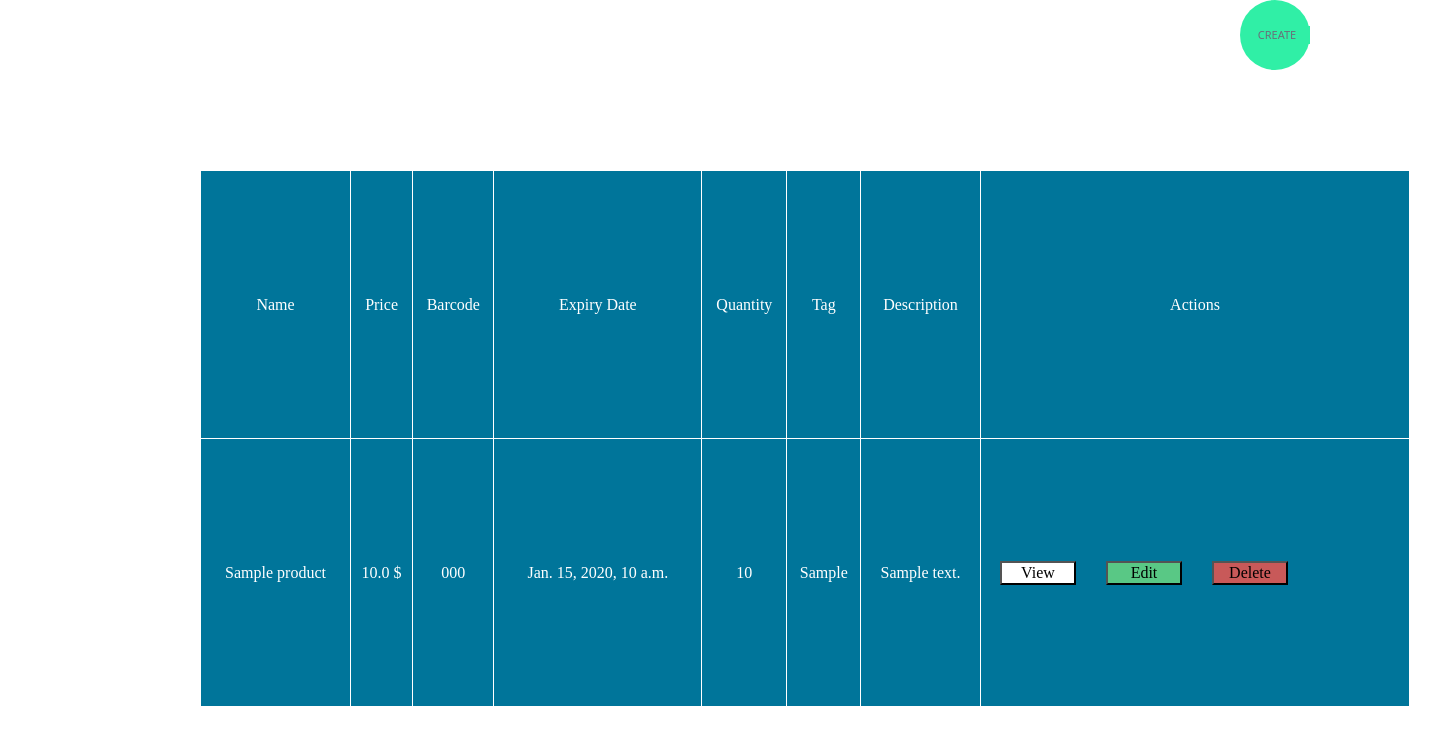
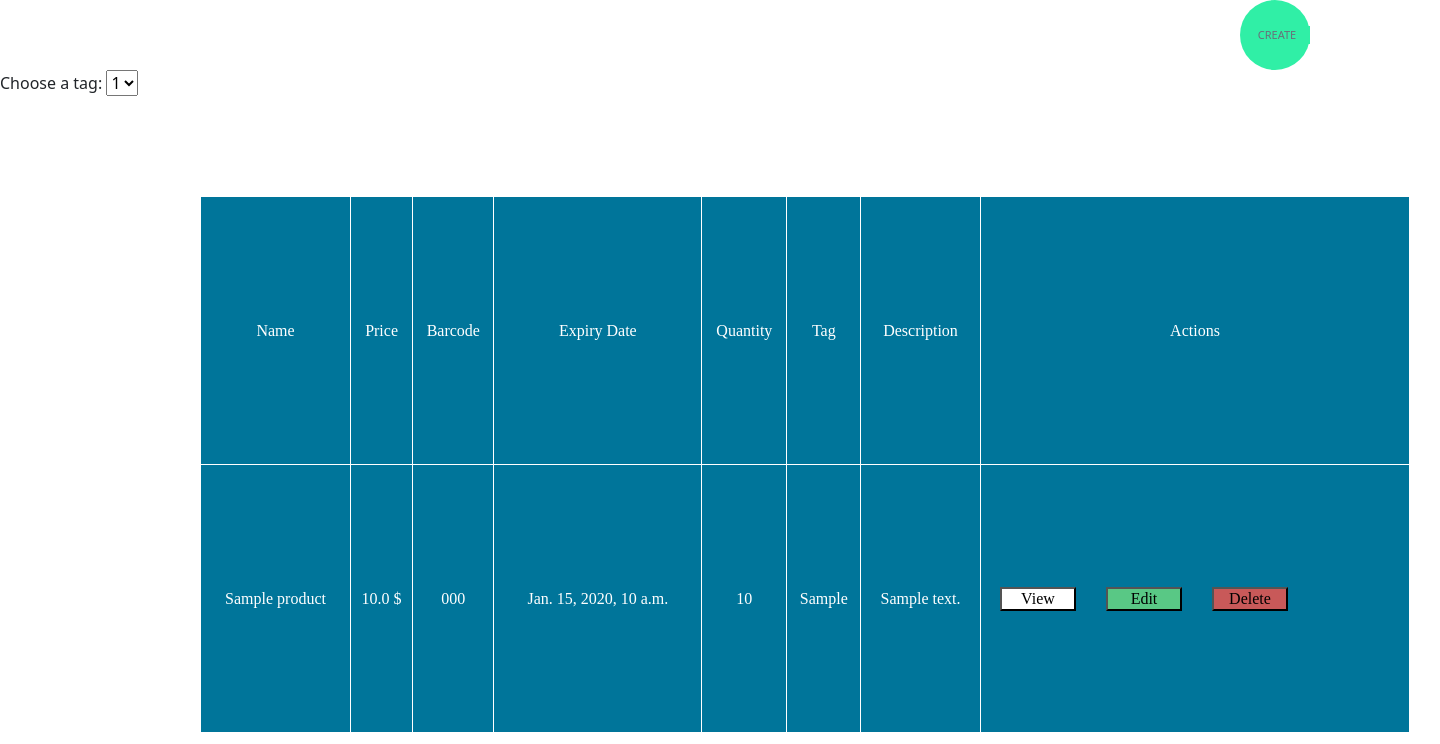
Before and after one commit to Gjenis87/Django-Project, a Django app: page /inventory/product/list in a window 1440 px wide. Shown: the part 56-800 px from the top of the page. Run offline with Django 4.2, Linux system fonts and the light colour scheme; tables that the repository leaves empty hold one stand-in row (values such as "Sample post").

Commit message:
Added select option to sort products by their Tag

```diff
--- a/inventory/admin.py
+++ b/inventory/admin.py
@@ -2,7 +2,5 @@ from django.contrib import admin
 from inventory.models import Product
 from inventory.models import Company
 
-# Register your models here.
-
 admin.site.register(Product)
 admin.site.register(Company)
--- a/inventory/models.py
+++ b/inventory/models.py
@@ -6,7 +6,7 @@ class Product(models.Model):
     name = models.CharField(max_length=40, null=False, blank=False)
     price = models.FloatField(null=False, blank=False)
     barcode = models.CharField(max_length=10, null=False, blank=False)
-    expiry_date = models.DateTimeField(blank=False, null=False)
+    expiry_date = models.DateTimeField(blank=True, null=True)
     quantity = models.IntegerField(blank=False, null=False)
     tag = models.CharField(max_length=10, null=False, blank=False)
     description = models.CharField(max_length=200, null=False, blank=False)
--- a/inventory/templates/productsLists.html
+++ b/inventory/templates/productsLists.html
@@ -7,12 +7,13 @@
           border-collapse: collapse;
         }
         table{
-            position: relative;
+            position: absolute;
             width: 1210px;
             height: 537px;
             background: #00759A;
             margin-top: 100px;
             margin-left: 200px;
+            {#table-layout: fixed;#}
         }
         th, td {
             font-family: "JetBrains Mono", serif;
@@ -26,6 +27,7 @@
         }
         td{
             text-align: center;
+            overflow: hidden;
         }
         button_container{
             display: flex;
@@ -86,14 +88,24 @@
           margin-left: 1240px;
 
         }
+        #product-table{
+            display: table;
+        }
     </style>
+    {% csrf_token %}
     <div class="add_button">
         <div class="add_button__circle">
             <button type="button" class="create" onclick="createProduct('{% url "create_product"%}')">Create</button> <br>
         </div>
     </div>
     {% if products %}
-        <table>
+            <label for="tag-selector">Choose a tag:</label>
+            <select id="tag-selector">
+                <option value="1">1</option>
+                <option value="2">2</option>
+                <option value="3">3</option>
+            </select>
+        <table id="product-table">
             <tr>
                 <th>Name</th>
                 <th>Price</th>
@@ -105,13 +117,13 @@
                 <th>Actions</th>
             </tr>
             {% for product in products %}
-                <tr>
+                <tr class="existing-products">
                     <td>{{ product.name }}</td>
                     <td>{{ product.price }} $ </td>
                     <td>{{ product.barcode }}</td>
                     <td>{{ product.expiry_date }}</td>
                     <td>{{ product.quantity }}</td>
-                    <td class="tag">{{ product.tag }}</td>
+                    <td>{{ product.tag }}</td>
                     <td>{{ product.description }}</td>
                     <td>
                         <div class="button_container row">
@@ -132,6 +144,50 @@
 
 {% block custom_scripts %}
     <script>
+        {#$('#product-table').hide()#}
+        $('#tag-selector').change(function () {
+            let selectedTag=$(this).val();
+            $.ajax({
+                type: "POST",
+                url: '{% url "products" %}',
+                data: {
+                    "tag": selectedTag
+                },
+                success: function (response) {
+                    console.log(response.filtered_products)
+                    if (response.message === 'success') {
+                        $('.existing-products').hide()
+                    }
+                    if(response.filtered_products){
+                        let filtered_products = JSON.parse(response.filtered_products)
+                        for(let i = 0; i < filtered_products.length; i++) {
+                            let expiry_date = new Date(filtered_products[i].fields.expiry_date)
+                            let formatted_date = expiry_date.toLocaleString('en-US', { month: 'long', day: 'numeric', year: 'numeric', hour: 'numeric', minute: 'numeric', hour12: true })
+                            $("#product-table").append(
+                                "<tr>" +
+                                    "<td>" + filtered_products[i].fields.name + "</td>" +
+                                    "<td>" + filtered_products[i].fields.price + "</td>" +
+                                    "<td>" + filtered_products[i].fields.barcode + "</td>" +
+                                    "<td>" + formatted_date + "</td>" +
+                                    "<td>" + filtered_products[i].fields.quantity + "</td>" +
+                                    "<td>" + filtered_products[i].fields.tag + "</td>" +
+                                    "<td>" + filtered_products[i].fields.description + "</td>" +
+                                    "<td>" +
+                                        "<div class='button_container row'>" +
+                                            "<button type='button' class='view' onclick='viewProduct(" + filtered_products[i].pk + ")'>View</button><br>" +
+                                            "<button type='button' class='edit' onclick='editProduct(" + filtered_products[i].pk + ")'>Edit</button><br>" +
+                                            "<button type='button' class='delete' onclick='deleteProduct(" + filtered_products[i].pk + ")'>Delete</button>" +
+                                        "</div>" +
+                                    "</td>" +
+                                "</tr>"
+                            )
+                        }
+
+                    }
+                }
+            })
+        })
+
         function viewProduct(url) {
             window.location.href = url
         }
--- a/inventory/views.py
+++ b/inventory/views.py
@@ -1,6 +1,7 @@
 from django.http import JsonResponse
 from django.shortcuts import render, redirect
 from inventory.models import Product, Company
+from django.core.serializers import serialize
 
 # Create your views here.
 from django.views.decorators.csrf import csrf_exempt
@@ -29,23 +30,31 @@ def create_product(request, template_name="templates/create_Product.html"):
             barcode=request.POST.get("barcode"),
             expiry_date=request.POST.get("expiry_date"),
             quantity=request.POST.get("quantity"),
-            tag=request.POST.get("quantity"),
+            tag=request.POST.get("tag"),
             description=request.POST.get("description")
         )
         company = Company.objects.create(
             company_name=request.POST.get("company_name"),
-            product=product,
+            user=request.user,
+            product=product
         )
 
         return JsonResponse({"message": "success"}, status=200)
 
 
+@csrf_exempt
 def product_list(request, template_name="templates/productsLists.html"):
-    data = {}
-    products = Product.objects.filter()
-    data["products"] = products
+    if request.method == "GET":
+        data = {}
+        products = Product.objects.filter()
+        data["products"] = products
 
-    return render(request, template_name, data)
+        return render(request, template_name, data)
+    if request.method == "POST":
+        tag = request.POST.get("tag")
+        products = Product.objects.filter(tag=tag)
+        filtered_products = serialize("json", products)
+        return JsonResponse({"message": "success", "filtered_products": filtered_products}, status=200)
 
 
 def edit_product(request, pk, template_name="templates/edit_Product.html"):
@@ -66,8 +75,8 @@ def edit_product(request, pk, template_name="templates/edit_Product.html"):
             tag=request.POST.get("tag"),
             description=request.POST.get("description"),
         )
-        company = Company.objects.create(
-            company_name=request.POST.get("company_name")
+        Company.objects.get(product=product).update(
+            company_name=request.POST.get("company_name"),
         )
 
         return JsonResponse({"message": "success"}, status=200)
```
Also changed, not shown: inventory/templates/create_Product.html (+15 -8 lines).
